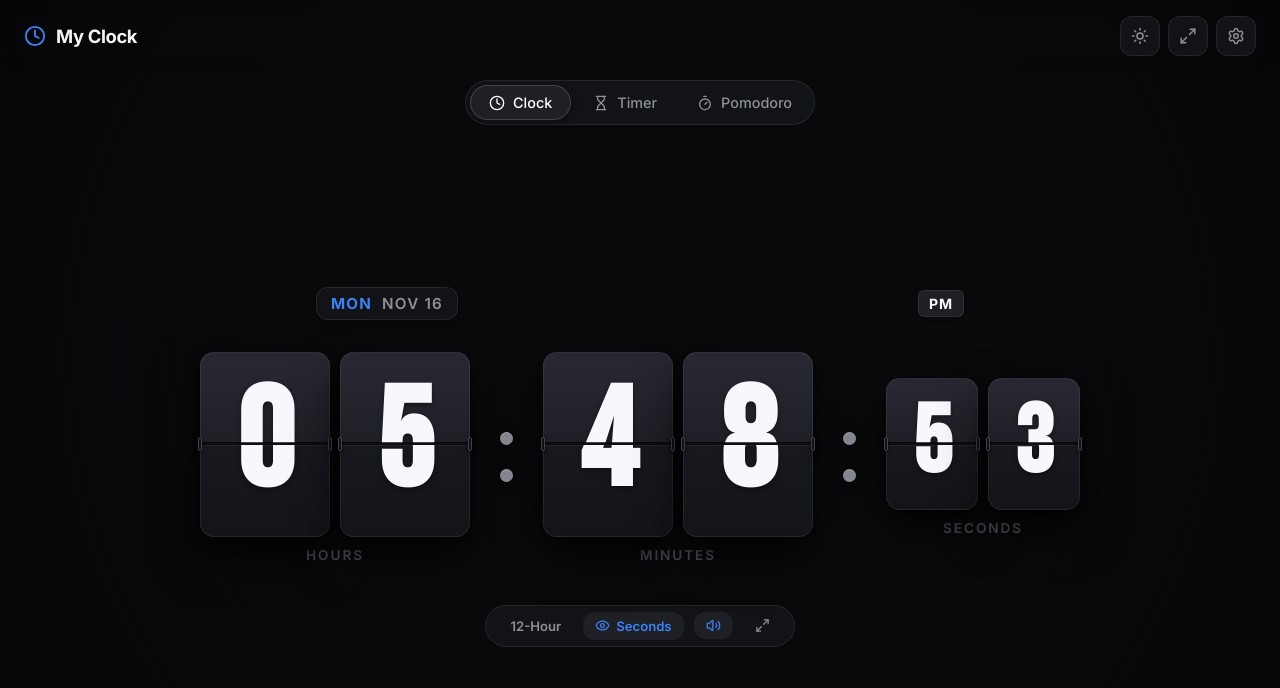
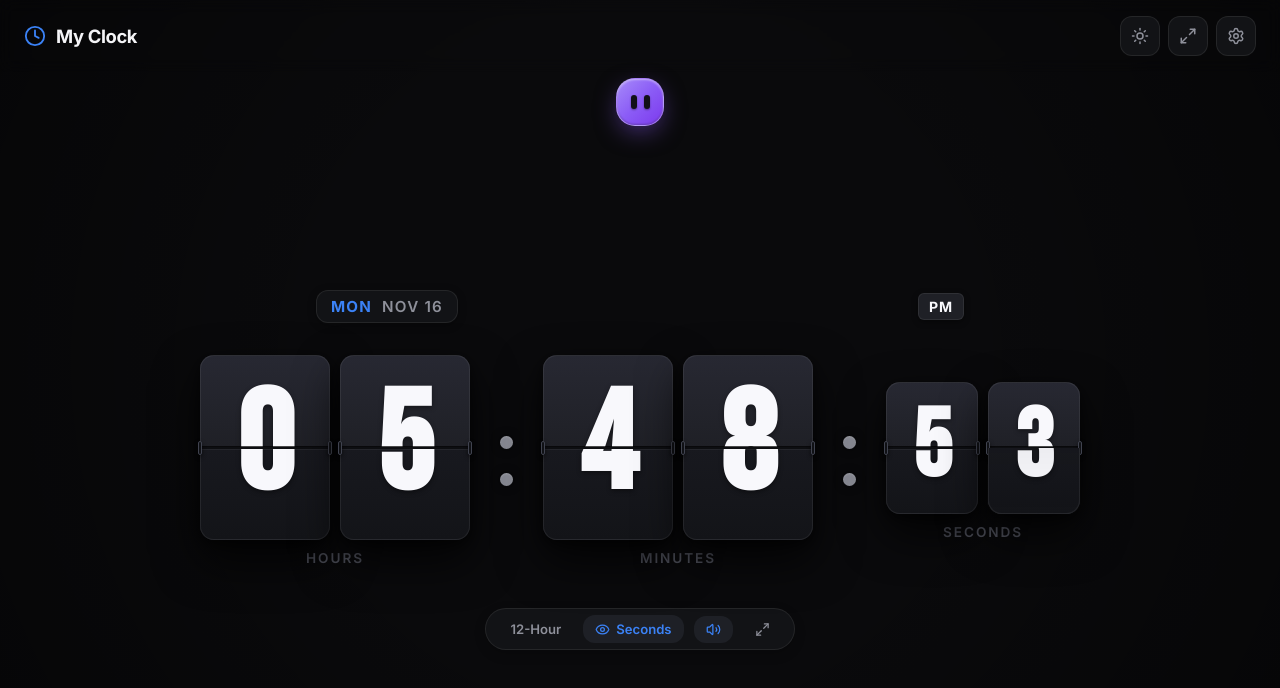
Before and after one commit to vishal-247/flipclock, a React (Vite) app: page / in a window 1280 px wide. Shown: the top 688 px of the page. Built offline with nearby package versions, Linux system fonts and the light colour scheme.

Commit message:
feat: implement fluid Apple Dynamic Island navigation

```diff
--- a/src/app/AppNavigation.tsx
+++ b/src/app/AppNavigation.tsx
@@ -1,4 +1,4 @@
-import React from 'react';
+import React, { useState, useRef, useEffect } from 'react';
 import { Clock, Hourglass, Timer } from 'lucide-react';
 
 export type ActiveTab = 'clock' | 'timer' | 'pomodoro';
@@ -12,33 +12,108 @@ export const AppNavigation: React.FC<AppNavigationProps> = ({
   activeTab,
   onTabChange,
 }) => {
+  const [isHovered, setIsHovered] = useState<boolean>(false);
+  const [isTouched, setIsTouched] = useState<boolean>(false);
+  const leaveTimerRef = useRef<number | null>(null);
+
+  const isExpanded = isHovered || isTouched;
+
+  const handleMouseEnter = () => {
+    if (leaveTimerRef.current) {
+      window.clearTimeout(leaveTimerRef.current);
+      leaveTimerRef.current = null;
+    }
+    setIsHovered(true);
+  };
+
+  const handleMouseLeave = () => {
+    // 160ms fluid debounce so moving the mouse between buttons doesn't abruptly snap closed
+    leaveTimerRef.current = window.setTimeout(() => {
+      setIsHovered(false);
+      setIsTouched(false);
+      leaveTimerRef.current = null;
+    }, 160);
+  };
+
+  const handleIslandClick = () => {
+    if (!isExpanded) {
+      setIsTouched(true);
+    }
+  };
+
+  const handleTabClick = (e: React.MouseEvent, tab: ActiveTab) => {
+    e.stopPropagation();
+    onTabChange(tab);
+  };
+
+  // Close on outside touch/click for mobile
+  useEffect(() => {
+    const handleOutsideClick = (e: MouseEvent | TouchEvent) => {
+      const target = e.target as HTMLElement | null;
+      if (target && !target.closest('.dynamic-island')) {
+        setIsTouched(false);
+      }
+    };
+
+    window.addEventListener('click', handleOutsideClick);
+    window.addEventListener('touchstart', handleOutsideClick);
+
+    return () => {
+      window.removeEventListener('click', handleOutsideClick);
+      window.removeEventListener('touchstart', handleOutsideClick);
+      if (leaveTimerRef.current) {
+        window.clearTimeout(leaveTimerRef.current);
+      }
+    };
+  }, []);
+
   return (
-    <nav className="app-nav" aria-label="Main Navigation">
-      <div className="nav-tabs">
+    <nav className="island-wrapper" aria-label="Main Navigation">
+      <div
+        className={`dynamic-island ${isExpanded ? 'expanded' : 'contracted'}`}
+        onMouseEnter={handleMouseEnter}
+        onMouseLeave={handleMouseLeave}
+        onClick={handleIslandClick}
+        role="navigation"
+        aria-expanded={isExpanded}
+        title={!isExpanded ? 'Hover or click to switch modes' : undefined}
+      >
+        {/* 1. Contracted Mascot State: Cute Purple Squircle (Image 2) */}
+        <div className="island-mascot" aria-hidden={isExpanded}>
+          <div className="mascot-eye left" />
+          <div className="mascot-eye right" />
+        </div>
+
+        {/* 2. Expanded Glass Pill Navigation (Image 1) */}
+        <div className="island-content">
           <button
-          className={`nav-tab-btn ${activeTab === 'clock' ? 'active' : ''}`}
-          onClick={() => onTabChange('clock')}
+            className={`island-tab-btn ${activeTab === 'clock' ? 'active' : ''}`}
+            onClick={(e) => handleTabClick(e, 'clock')}
+            tabIndex={isExpanded ? 0 : -1}
           >
             <Clock size={16} />
             <span>Clock</span>
           </button>
 
           <button
-          className={`nav-tab-btn ${activeTab === 'timer' ? 'active' : ''}`}
-          onClick={() => onTabChange('timer')}
+            className={`island-tab-btn ${activeTab === 'timer' ? 'active' : ''}`}
+            onClick={(e) => handleTabClick(e, 'timer')}
+            tabIndex={isExpanded ? 0 : -1}
           >
             <Hourglass size={16} />
             <span>Timer</span>
           </button>
 
           <button
-          className={`nav-tab-btn ${activeTab === 'pomodoro' ? 'active' : ''}`}
-          onClick={() => onTabChange('pomodoro')}
+            className={`island-tab-btn ${activeTab === 'pomodoro' ? 'active' : ''}`}
+            onClick={(e) => handleTabClick(e, 'pomodoro')}
+            tabIndex={isExpanded ? 0 : -1}
           >
             <Timer size={16} />
             <span>Pomodoro</span>
           </button>
         </div>
+      </div>
     </nav>
   );
 };
--- a/src/components/flip/FlipCard.tsx
+++ b/src/components/flip/FlipCard.tsx
@@ -7,38 +7,61 @@ interface FlipCardProps {
   enableSound?: boolean;
 }
 
+/**
+ * Split-flap flip card with physically accurate timing:
+ *
+ *   T = 0 ms    Front leaf starts folding (old digit top half folds away)
+ *   T = 300 ms  Front leaf reaches -90°, reveals static top → new digit
+ *   T = 300 ms  Back leaf starts unfolding from 90° (new digit bottom half)
+ *   T = 525 ms  Back leaf ~75 % unfolded, nearly flat → static bottom
+ *               safely switches from old → new (hidden behind leaf)
+ *   T = 600 ms  Back leaf lands at 0°
+ *   T = 650 ms  Animated leaves removed, card at rest
+ *
+ * Static top:    always shows `current` (hidden behind front-leaf at start)
+ * Static bottom: shows `previous` until the back-leaf covers it, then `current`
+ */
 export const FlipCard: React.FC<FlipCardProps> = ({
   digit,
   size = 'lg',
   enableSound = true,
 }) => {
   const strDigit = String(digit);
-  const [current, setCurrent] = useState<string>(strDigit);
-  const [previous, setPrevious] = useState<string>(strDigit);
-  const [isFlipping, setIsFlipping] = useState<boolean>(false);
-  const [flipKey, setFlipKey] = useState<number>(0);
 
+  const [current, setCurrent] = useState(strDigit);
+  const [previous, setPrevious] = useState(strDigit);
+  const [bottomDisplay, setBottomDisplay] = useState(strDigit);
+  const [isFlipping, setIsFlipping] = useState(false);
+  const [flipKey, setFlipKey] = useState(0);
+
+  // Refs so the effect only depends on strDigit
   const soundRef = useRef(enableSound);
   soundRef.current = enableSound;
 
   const currentRef = useRef(current);
   currentRef.current = current;
 
-  const timerRef = useRef<number | null>(null);
+  const endTimerRef = useRef<number | null>(null);
+  const bottomTimerRef = useRef<number | null>(null);
 
   useEffect(() => {
     if (strDigit !== currentRef.current) {
-      // Cancel any in-progress flip
-      if (timerRef.current) {
-        window.clearTimeout(timerRef.current);
-        timerRef.current = null;
+      // Clear any in-progress timers
+      if (endTimerRef.current) {
+        window.clearTimeout(endTimerRef.current);
+        endTimerRef.current = null;
+      }
+      if (bottomTimerRef.current) {
+        window.clearTimeout(bottomTimerRef.current);
+        bottomTimerRef.current = null;
       }
 
       const oldDigit = currentRef.current;
 
-      // Batch all state updates together
+      // Kick off the flip
       setPrevious(oldDigit);
       setCurrent(strDigit);
+      setBottomDisplay(oldDigit);   // bottom keeps OLD digit for now
       setIsFlipping(true);
       setFlipKey((k) => k + 1);
 
@@ -46,47 +69,56 @@ export const FlipCard: React.FC<FlipCardProps> = ({
         audioService.playFlip();
       }
 
-      // Clean up animation after it completes (600ms total: fold 0.3s + unfold 0.3s)
-      timerRef.current = window.setTimeout(() => {
+      // At ~75 % of the back-leaf unfold the leaf is nearly flat and
+      // fully covers the static bottom → safe to swap the digit behind it.
+      // Back-leaf: 0.3 s delay + 0.3 s duration → 75 % = 0.3 + 0.225 = 0.525 s
+      const capturedDigit = strDigit;
+      bottomTimerRef.current = window.setTimeout(() => {
+        setBottomDisplay(capturedDigit);
+        bottomTimerRef.current = null;
+      }, 525);
+
+      // Remove animated leaves after full animation completes
+      endTimerRef.current = window.setTimeout(() => {
         setIsFlipping(false);
-        timerRef.current = null;
-      }, 50);
+        endTimerRef.current = null;
+      }, 650);
     }
-    // Only react to the incoming digit prop changing
     // eslint-disable-next-line react-hooks/exhaustive-deps
   }, [strDigit]);
 
   // Cleanup on unmount
   useEffect(() => {
     return () => {
-      if (timerRef.current) window.clearTimeout(timerRef.current);
+      if (endTimerRef.current) window.clearTimeout(endTimerRef.current);
+      if (bottomTimerRef.current) window.clearTimeout(bottomTimerRef.current);
     };
   }, []);
 
   return (
     <div className={`flip-card size-${size}`}>
       {/*
-        STATIC LAYERS — always show the CURRENT (newest) digit.
-        These are the "destination" state. The animated leaves
-        provide the visual transition ON TOP of these.
+        STATIC TOP — always shows the NEW digit.
+        Hidden behind the front-leaf (old digit) at the start;
+        revealed when the front-leaf folds past ~45°.
       */}
       <div className="flip-half flip-half-top">
         <span className="flip-digit-text">{current}</span>
       </div>
 
+      {/*
+        STATIC BOTTOM — shows the OLD digit while the back-leaf
+        is unfolding over it, then switches to the NEW digit once
+        the leaf is opaque enough to hide the swap (~75 % unfolded).
+      */}
       <div className="flip-half flip-half-bottom">
-        <span className="flip-digit-text">{current}</span>
+        <span className="flip-digit-text">{bottomDisplay}</span>
       </div>
 
-      {/* ANIMATED LEAVES — only present during a flip transition */}
+      {/* ANIMATED LEAVES — only present during a flip */}
       {isFlipping && (
         <>
-          {/*
-            FRONT LEAF (top half):
-            Shows the OLD digit's top half.
-            Starts flat (covering static top) then folds DOWN to -90°,
-            revealing the static top (new digit) behind it.
-          */}
+          {/* Front leaf: OLD digit top-half, folds down 0° → -90° */}
           <div key={`front-${flipKey}`} className="flip-leaf-front">
             <div className="flip-half flip-half-top" style={{ position: 'relative', height: '100%' }}>
               <span className="flip-digit-text">{previous}</span>
@@ -94,12 +126,7 @@ export const FlipCard: React.FC<FlipCardProps> = ({
             </div>
           </div>
 
-          {/*
-            BACK LEAF (bottom half):
-            Shows the NEW digit's bottom half.
-            Starts at 90° (edge-on, hidden) then unfolds DOWN to 0°,
-            landing flush on the static bottom (same digit — seamless).
-          */}
+          {/* Back leaf: NEW digit bottom-half, unfolds 90° → 0° */}
           <div key={`back-${flipKey}`} className="flip-leaf-back">
             <div className="flip-half flip-half-bottom" style={{ position: 'relative', height: '100%' }}>
               <span className="flip-digit-text">{current}</span>
--- /dev/null
+++ b/src/styles/dynamicIsland.css
@@ -0,0 +1,202 @@
+/* Apple Dynamic Island - Fluid Spring & Glassmorphism Navigation */
+
+.island-wrapper {
+  position: relative;
+  z-index: 100;
+  display: flex;
+  justify-content: center;
+  align-items: center;
+  padding: 6px 16px 14px;
+}
+
+/* Base Island Capsule */
+.dynamic-island {
+  position: relative;
+  display: flex;
+  align-items: center;
+  justify-content: center;
+  cursor: pointer;
+  user-select: none;
+  overflow: hidden;
+  will-change: width, height, border-radius, background, transform, box-shadow;
+  /* Ultra-fluid Apple spring physics curve */
+  transition:
+    width 0.42s cubic-bezier(0.16, 1, 0.3, 1),
+    height 0.42s cubic-bezier(0.16, 1, 0.3, 1),
+    border-radius 0.42s cubic-bezier(0.16, 1, 0.3, 1),
+    background 0.35s ease,
+    box-shadow 0.35s ease,
+    transform 0.25s cubic-bezier(0.16, 1, 0.3, 1);
+}
+
+.dynamic-island:hover {
+  transform: translateY(-1px);
+}
+
+/* 1. CONTRACTED STATE: Cute Purple Squircle (Image 2) */
+.dynamic-island.contracted {
+  width: 48px;
+  height: 48px;
+  border-radius: 19px;
+  background: linear-gradient(135deg, #a78bfa 0%, #8b5cf6 50%, #7c3aed 100%);
+  border: 1px solid rgba(255, 255, 255, 0.28);
+  box-shadow:
+    0 8px 24px -4px rgba(139, 92, 246, 0.5),
+    0 2px 8px rgba(0, 0, 0, 0.2),
+    inset 0 1px 2px rgba(255, 255, 255, 0.45),
+    inset 0 -1px 2px rgba(0, 0, 0, 0.25);
+}
+
+.dynamic-island.contracted:hover {
+  transform: scale(1.06) translateY(-2px);
+  box-shadow:
+    0 12px 28px -2px rgba(139, 92, 246, 0.65),
+    0 4px 12px rgba(0, 0, 0, 0.25),
+    inset 0 1px 2px rgba(255, 255, 255, 0.55);
+}
+
+/* Mascot Eyes inside Contracted State */
+.island-mascot {
+  position: absolute;
+  inset: 0;
+  display: flex;
+  align-items: center;
+  justify-content: center;
+  gap: 8px;
+  opacity: 1;
+  transform: scale(1);
+  transition: opacity 0.22s ease, transform 0.28s cubic-bezier(0.16, 1, 0.3, 1);
+  pointer-events: none;
+}
+
+.mascot-eye {
+  width: 5.5px;
+  height: 14px;
+  background: #111018;
+  border-radius: 999px;
+  box-shadow: 0 1px 2px rgba(0, 0, 0, 0.4);
+  animation: eye-blink 4.2s infinite ease-in-out;
+}
+
+.mascot-eye.right {
+  animation-delay: 0.05s;
+}
+
+@keyframes eye-blink {
+  0%, 90%, 100% {
+    transform: scaleY(1);
+  }
+  95% {
+    transform: scaleY(0.1);
+  }
+}
+
+/* 2. EXPANDED STATE: Sleek Apple Glass Pill Bar (Image 1) */
+.dynamic-island.expanded {
+  width: 328px;
+  height: 46px;
+  border-radius: 9999px;
+  background: rgba(18, 19, 24, 0.72);
+  backdrop-filter: blur(28px) saturate(190%);
+  -webkit-backdrop-filter: blur(28px) saturate(190%);
+  border: 1px solid rgba(255, 255, 255, 0.12);
+  padding: 4px;
+  box-shadow:
+    0 16px 38px -6px rgba(0, 0, 0, 0.65),
+    0 4px 12px rgba(0, 0, 0, 0.4),
+    inset 0 1px 0 rgba(255, 255, 255, 0.18),
+    inset 0 -1px 0 rgba(0, 0, 0, 0.35);
+}
+
+/* Hide mascot when expanded */
+.dynamic-island.expanded .island-mascot {
+  opacity: 0;
+  transform: scale(0.4);
+  pointer-events: none;
+}
+
+/* Navigation Content Inside Expanded Pill */
+.island-content {
+  position: absolute;
+  inset: 0;
+  display: flex;
+  align-items: center;
+  justify-content: space-between;
+  padding: 3px;
+  opacity: 1;
+  transform: scale(1);
+  transition: opacity 0.28s 0.08s ease, transform 0.35s 0.08s cubic-bezier(0.16, 1, 0.3, 1);
+}
+
+.dynamic-island.contracted .island-content {
+  opacity: 0;
+  transform: scale(0.75);
+  pointer-events: none;
+}
+
+/* Tab buttons inside the Island */
+.island-tab-btn {
+  position: relative;
+  display: flex;
+  align-items: center;
+  justify-content: center;
+  gap: 7px;
+  padding: 6px 14px;
+  border-radius: 9999px;
+  border: 1.5px solid transparent;
+  background: transparent;
+  color: rgba(255, 255, 255, 0.52);
+  font-family: var(--font-body);
+  font-size: 0.88rem;
+  font-weight: 500;
+  cursor: pointer;
+  white-space: nowrap;
+  transition: color 0.18s ease, border-color 0.18s ease, background-color 0.18s ease, transform 0.15s ease;
+}
+
+.island-tab-btn:hover:not(.active) {
+  color: rgba(255, 255, 255, 0.9);
+  background: rgba(255, 255, 255, 0.05);
+  transform: translateY(-0.5px);
+}
+
+/* Active Tab: Distinct outlined capsule from Image 1 */
+.island-tab-btn.active {
+  color: #ffffff;
+  font-weight: 600;
+  border: 1.5px solid rgba(255, 255, 255, 0.85);
+  background: rgba(255, 255, 255, 0.06);
+  box-shadow:
+    0 2px 10px rgba(0, 0, 0, 0.3),
+    inset 0 1px 0 rgba(255, 255, 255, 0.15);
+}
+
+.island-tab-btn.active:hover {
+  border-color: #ffffff;
+  background: rgba(255, 255, 255, 0.1);
+}
+
+/* Light Theme Adaptations */
+[data-theme="light"] .dynamic-island.expanded {
+  background: rgba(245, 246, 250, 0.78);
+  border: 1px solid rgba(0, 0, 0, 0.12);
+  box-shadow:
+    0 16px 36px -6px rgba(0, 0, 0, 0.15),
+    0 4px 12px rgba(0, 0, 0, 0.08),
+    inset 0 1px 0 rgba(255, 255, 255, 0.8);
+}
+
+[data-theme="light"] .island-tab-btn {
+  color: rgba(18, 19, 24, 0.55);
+}
+
+[data-theme="light"] .island-tab-btn:hover:not(.active) {
+  color: rgba(18, 19, 24, 0.9);
+  background: rgba(0, 0, 0, 0.04);
+}
+
+[data-theme="light"] .island-tab-btn.active {
+  color: #121316;
+  border: 1.5px solid rgba(18, 19, 24, 0.85);
+  background: rgba(0, 0, 0, 0.05);
+}
--- a/src/styles/global.css
+++ b/src/styles/global.css
@@ -1,5 +1,6 @@
 @import './variables.css';
 @import './flipcard.css';
+@import './dynamicIsland.css';
 
 * {
   margin: 0;
```
Lines whose indentation alone changed are shown as unchanged.
